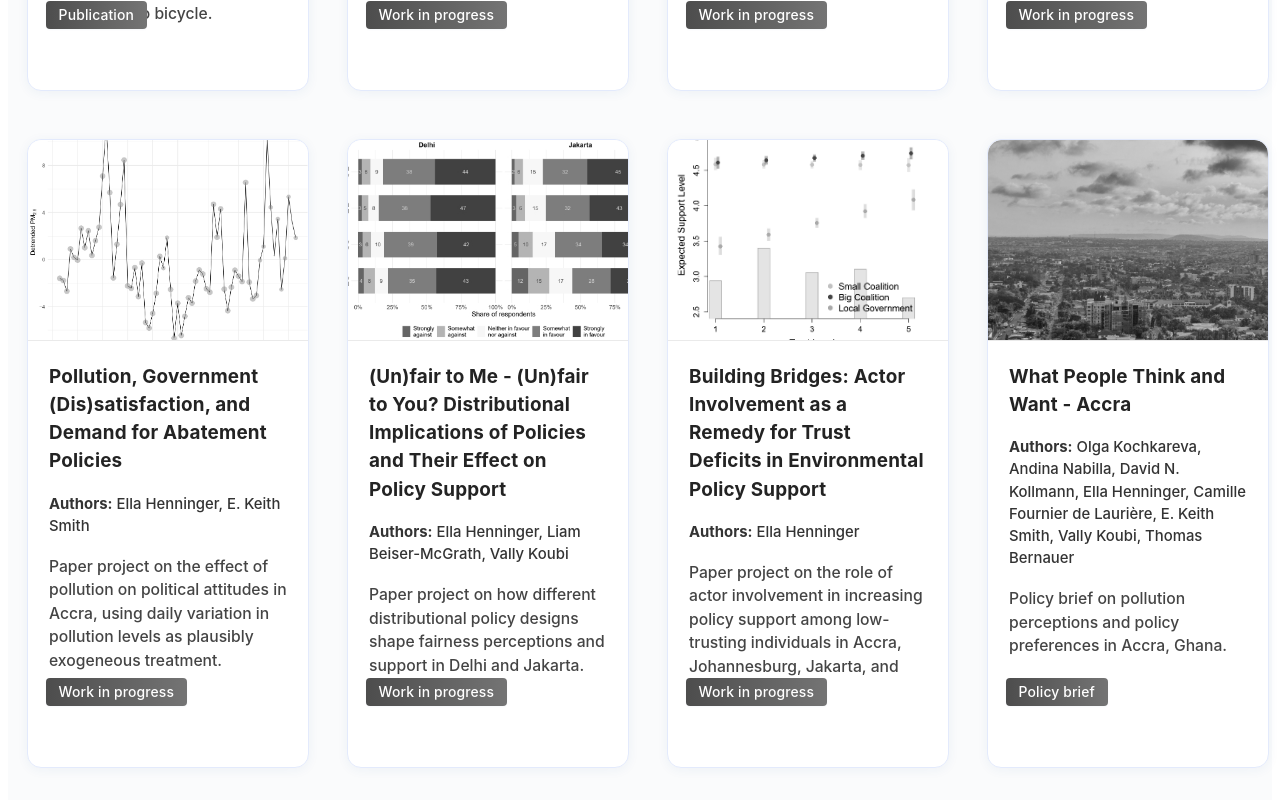
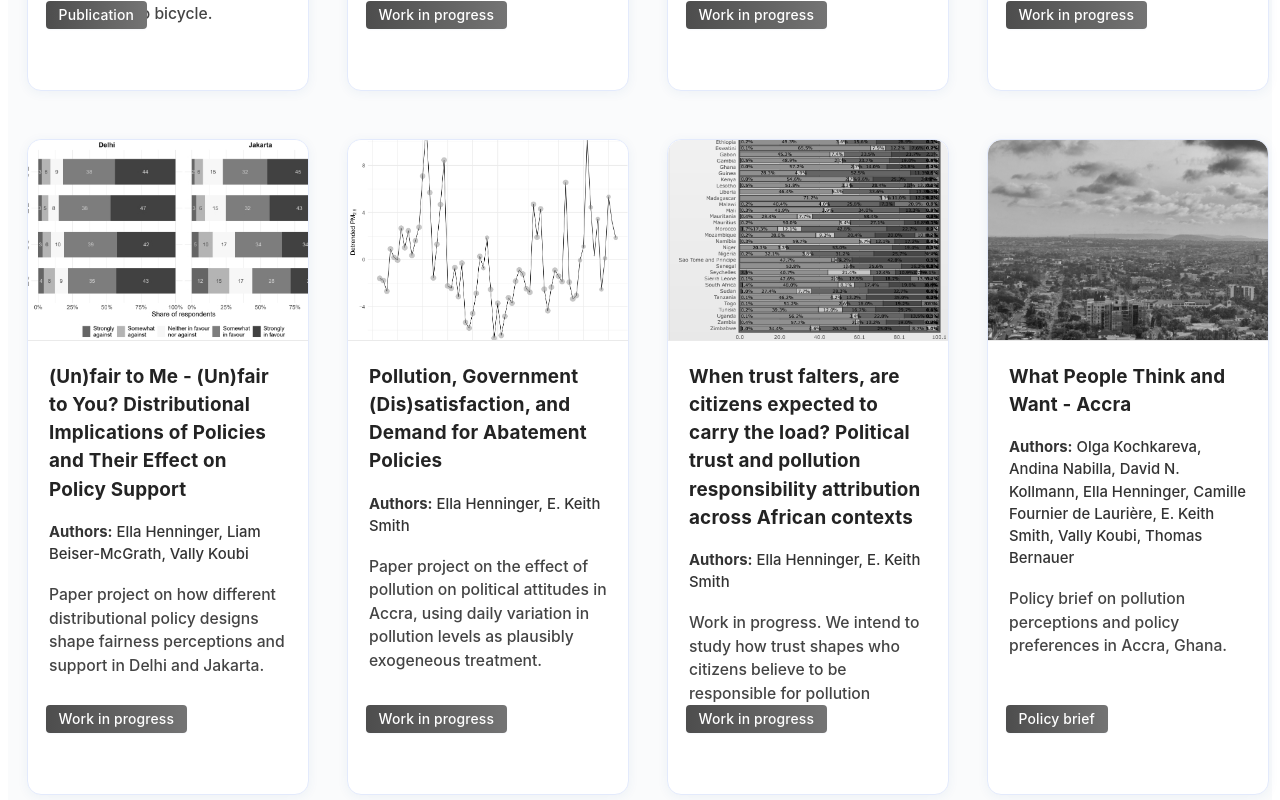
Before and after one commit to ellahenninger/ellahenninger.github.io, a React (Vite) app: page /research in a window 1280 px wide. Shown: the part 1880-2680 px from the top of the page. Built offline with nearby package versions, Linux system fonts and the light colour scheme.

Commit message:
added links to policy briefs (plus minor wording changes)

```diff
--- a/src/pages/projectsData.ts
+++ b/src/pages/projectsData.ts
@@ -22,7 +22,7 @@ export const projects: Project[] = [
     abstract: 'Air pollution in Accra is widely recognised as a serious environmental and health issue, yet little is known about how respondents prioritise the problem, where they place responsibility, and which types of policy responses they ind acceptable. To address these questions, we conducted a city-wide survey in early 2025 with 1,750 respondents. The results offer new insights into public perceptions of air pollution, responsibility attribution, and support for a range of mitigation policies in Accra.',
     thumbnail: 'src/assets/Thumbnails/thumbnail_accra.jpeg',
     tags: ['Policy brief'],
-    link: '/research/policy-brief-accra',
+    link: 'https://ib.ethz.ch/research/air-pollution/what-people-think/accra.html',
     journal: undefined,
     authors: 'Olga Kochkareva, Andina Nabilla, David N. Kollmann, Ella Henninger, Camille Fournier de Laurière, E. Keith Smith, Vally Koubi, Thomas Bernauer',
     date: '2025-06-30',
@@ -48,7 +48,7 @@ export const projects: Project[] = [
     tags: ['Publication'],
     link: '/research/münster-pollution',
     journal: "Atmosphere",
-    authors: 'Otto Klemm, Antonia Ahrens, Margarethe Arnswald, Raika Bethke, David Frederik Berger ,Katharina Blankenhaus, Lisa Blauth, Bettina Breuer, Sophia Buchholz, Felix Burek, Laura Ehrnsperger,Sarah Funken, Ella Henninger , Janik Hohl, Nadine Jöllenbeck, Philipp Kirgasser, Maike Kuhls, Bastian Paas ,Lea Andrea Roters, Carsten Schaller, Hanna Schlüter',
+    authors: 'Otto Klemm, Antonia Ahrens, Margarethe Arnswald, Raika Bethke, David Frederik Berger, Katharina Blankenhaus, Lisa Blauth, Bettina Breuer, Sophia Buchholz, Felix Burek, Laura Ehrnsperger, Sarah Funken, Ella Henninger, Janik Hohl, Nadine Jöllenbeck, Philipp Kirgasser, Maike Kuhls, Bastian Paas, Lea Andrea Roters, Carsten Schaller, Hanna Schlüter',
     date: '2021-12-30',
   },
   {
@@ -58,7 +58,7 @@ export const projects: Project[] = [
     abstract: 'Air pollution in Delhi is among the most severe globally, with PM2.5 and PM10 levels far exceeding World Health Organization guidelines. Yet, less is known about how people in Delhi perceive this challenge, who they believe should take responsibility, and which solutions they support. We conducted an online survey of 3,406 respondents in early 2025 to better understand public perceptions of air pollution and preferences for air quality policies.',
     thumbnail: 'src/assets/Thumbnails/thumbnail_delhi.jpeg',
     tags: ['Policy brief'],
-    link: '/research/policy-brief-delhi',
+    link: 'https://ib.ethz.ch/research/air-pollution/what-people-think/delhi.html',
     journal: undefined,
     authors: 'David N. Kollmann, Andina Nabilla, Olga Kochkareva, Ella Henninger, Camille Fournier de Laurière,E. Keith Smith, Vally Koubi, Thomas Bernauer',
     date: '2025-06-30',
@@ -70,7 +70,7 @@ export const projects: Project[] = [
     abstract: 'Air pollution in Jakarta is widely recognised as a serious public health and environmental threat; yet, until now, little was known about how residents themselves perceive the problem, who they expect to act, and which policy solutions they are willing to support. To fill this gap, we surveyed 3,400 Jakarta residents online in February-March 2025',
     thumbnail: 'src/assets/Thumbnails/thumbnail_jakarta.jpeg',
     tags: ['Policy brief'],
-    link: '/research/policy-brief-jakarta',
+    link: 'https://ib.ethz.ch/research/air-pollution/what-people-think/jakarta.html',
     journal: undefined,
     authors: 'Andina Nabilla, David N. Kollmann, Olga Kochkareva, Ella Henninger, Camille Fournier de Laurière, E. Keith Smith, Vally Koubi, Thomas Bernauer',
     date: '2025-06-30',
@@ -82,7 +82,7 @@ export const projects: Project[] = [
     abstract: 'Air pollution in Johannesburg is a pressing public health and environmental issue, but it is unclear how much people perceive air pollution, who they believe should take responsibility, and the kinds of air quality policies they are willing to support. We conducted a comprehensive survey (online and in-person) in early 2025 with over 3,000 respondents from the City of Johannesburg to identify their perceptions of localised air quality and their policy preference',
     thumbnail: 'src/assets/Thumbnails/thumbnail_joburg.jpeg',
     tags: ['Policy brief'],
-    link: '/research/policy-brief_joburg',
+    link: 'https://ib.ethz.ch/research/air-pollution/what-people-think/johannesburg.html',
     journal: undefined,
     authors: 'Andina Nabilla, David N. Kollmann, Olga Kochkareva, Ella Henninger, Camille Fournier de Laurière, E. Keith Smith, Vally Koubi, Thomas Bernauer',
     date: '2025-06-30',
@@ -157,7 +157,7 @@ export const projects: Project[] = [
     link: '/research/fairness',
     journal: undefined,
     authors: 'Ella Henninger, Liam Beiser-McGrath, Vally Koubi',
-    date: '2025-01-02',
+    date: '2025-01-03',
   },
   {
     id: '15',
@@ -169,7 +169,7 @@ export const projects: Project[] = [
     link: '/research/trust',
     journal: undefined,
     authors: 'Ella Henninger',
-    date: '2025-01-01',
+    date: '2025-01-04',
   },
   {
     id: '16',
@@ -181,7 +181,7 @@ export const projects: Project[] = [
     link: '/research/jop',
     journal: undefined,
     authors: 'Ella Henninger, E. Keith Smith',
-    date: '2025-01-03',
+    date: '2025-01-02',
   },
   {
     id: '17',
@@ -193,6 +193,6 @@ export const projects: Project[] = [
     link: '/research/afrobarometer',
     journal: undefined,
     authors: 'Ella Henninger, E. Keith Smith',
-    date: '2025-01-04',
+    date: '2025-01-01',
   }
 ];
--- a/src/pages/teachingData.ts
+++ b/src/pages/teachingData.ts
@@ -11,15 +11,13 @@ export const teachingClasses: TeachingClass[] = [
     title: "Introduction to Political Science",
     term: "Fall 2025",
     institution: "ETH Zurich",
-    description: "Introductory lecture to political science, spanning political institutions, behaviour, and policy-making processes.",
-    link: "#"
+    description: "Introductory lecture to political science for bachelor students, spanning political institutions, behaviour, and policy-making processes."
   },
   {
-    title: "Proseminar",
+    title: "Proseminar: Foundations of Scientific Inquiry and Empirical Research",
     term: "Fall 2024, Spring 2025",
     institution: "ETH Zurich",
-    description: "Undergraduate course on research design and academic writing in political science.",
-    link: "#"
+    description: "Undergraduate course on research design and academic writing in political science."
   },
   {
     title: "Teaching Assistance: Methods II, Research Unit Comparative Public Policy-Analysis and Empirical Methods",
```
